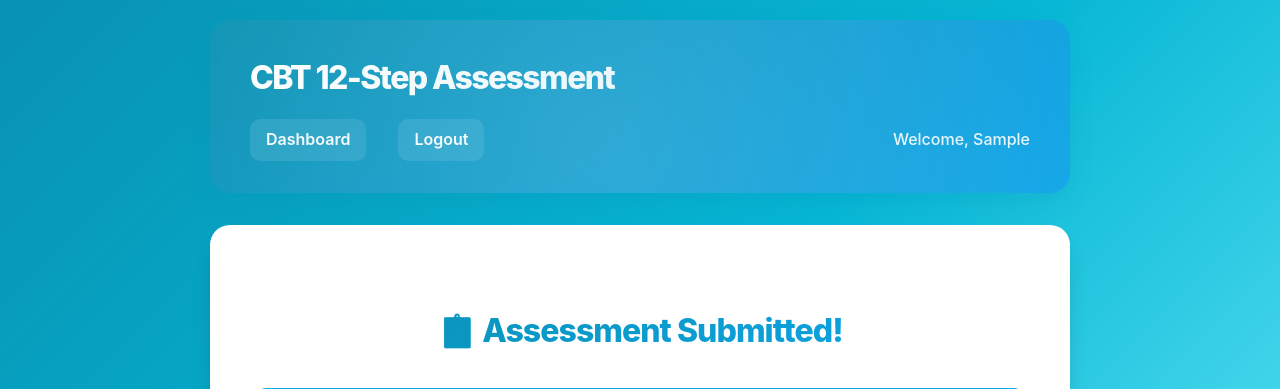
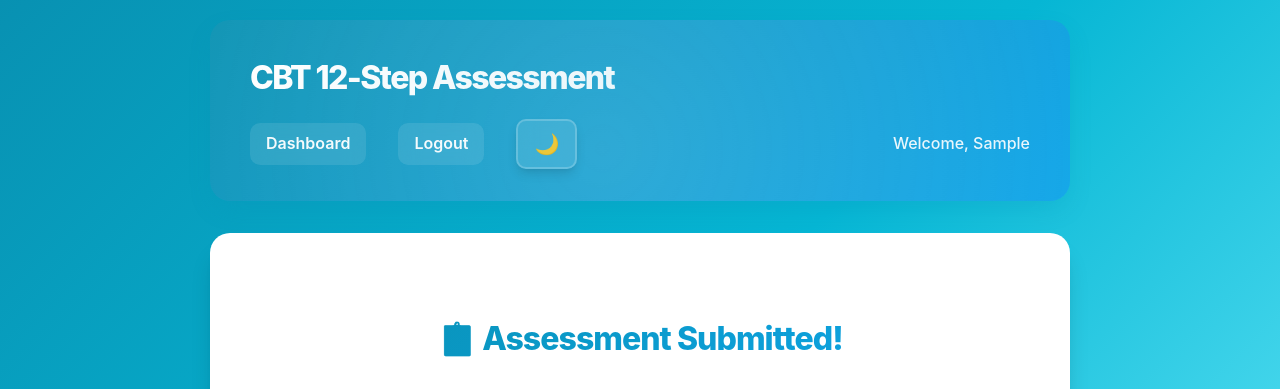
Before and after one commit to timLP79/cbt12, a Flask app: page /assessment/complete in a window 1280 px wide. Shown: the top 389 px of the page. Run offline with Flask 3, Linux system fonts and the light colour scheme; the visitor is signed in with stand-in values (Sample User, id 1); some libraries are stand-ins or nearby versions.

Commit message:
feat: Add dark mode toggle to Option D UI
- Added dark mode switch button with moon/sun icons in header
- Implemented JavaScript toggle with localStorage persistence
- Created complete dark mode color scheme with inverted colors
- Added smooth transitions between light and dark themes
- Dark mode features teal cyan colors in darker palette
- Toggle button has animated hover effects (rotation, scale)
- User preference saved in browser localStorage

```diff
--- a/app/static/css/style.css
+++ b/app/static/css/style.css
@@ -48,6 +48,77 @@
     --transition-fast: all 0.15s ease;
 }
 
+/* Dark Mode Theme */
+[data-theme="dark"] {
+    /* Primary Colors - Brighter for dark mode */
+    --primary: #06b6d4;
+    --primary-dark: #0891b2;
+    --primary-light: #22d3ee;
+    --secondary: #38bdf8;
+    --accent: #2dd4bf;
+
+    /* Status Colors */
+    --success: #34d399;
+    --warning: #fbbf24;
+    --danger: #fb7185;
+    --info: #22d3ee;
+
+    /* Text Colors - Inverted */
+    --text-primary: #f1f5f9;        /* Slate 100 */
+    --text-secondary: #cbd5e1;      /* Slate 300 */
+    --text-muted: #64748b;          /* Slate 500 */
+
+    /* Background Colors - Dark */
+    --bg-primary: #1e293b;          /* Slate 800 */
+    --bg-secondary: #0f172a;        /* Slate 900 */
+    --bg-tertiary: #334155;         /* Slate 700 */
+    --bg-dark: #0c1220;
+
+    /* Border */
+    --border-color: #334155;        /* Slate 700 */
+
+    /* Shadows - Softer in dark mode */
+    --shadow-sm: 0 2px 4px 0 rgba(0, 0, 0, 0.3);
+    --shadow-md: 0 6px 12px -2px rgba(0, 0, 0, 0.4), 0 3px 7px -3px rgba(0, 0, 0, 0.3);
+    --shadow-lg: 0 20px 25px -5px rgba(0, 0, 0, 0.5), 0 10px 10px -5px rgba(0, 0, 0, 0.4);
+    --shadow-colored: 0 10px 25px -5px rgba(6, 182, 212, 0.3);
+}
+
+/* Dark Mode Toggle Button */
+.dark-mode-toggle {
+    background: rgba(255, 255, 255, 0.1);
+    border: 2px solid rgba(255, 255, 255, 0.2);
+    color: white;
+    border-radius: var(--border-radius-sm);
+    padding: 0.5rem 1rem;
+    cursor: pointer;
+    font-size: 1.25rem;
+    transition: var(--transition-fast);
+    backdrop-filter: blur(10px);
+    display: flex;
+    align-items: center;
+    gap: 0.5rem;
+}
+
+.dark-mode-toggle:hover {
+    background: rgba(255, 255, 255, 0.2);
+    transform: translateY(-2px) scale(1.05);
+    box-shadow: 0 4px 12px rgba(0, 0, 0, 0.15);
+}
+
+.dark-mode-toggle:active {
+    transform: translateY(0) scale(0.98);
+}
+
+.dark-mode-toggle .icon {
+    display: inline-block;
+    transition: transform 0.3s ease;
+}
+
+.dark-mode-toggle:hover .icon {
+    transform: rotate(20deg);
+}
+
 /* Core Reset & Layout */
 * {
     margin: 0;
@@ -67,6 +138,12 @@ body {
     max-width: 900px;
     margin: 0 auto;
     min-height: 100vh;
+    transition: var(--transition);
+}
+
+/* Dark mode body gradient */
+[data-theme="dark"] body {
+    background: linear-gradient(135deg, #0c1220 0%, #1e293b 50%, #334155 100%);
 }
 
 /* Header - Bold style from Option B, teal colors from Option A */
--- a/app/templates/base.html
+++ b/app/templates/base.html
@@ -13,6 +13,9 @@
     <nav>
         <a href="{{ url_for('main.dashboard') }}">Dashboard</a>
         <a href="{{ url_for('main.logout') }}">Logout</a>
+        <button id="dark-mode-toggle" class="dark-mode-toggle" aria-label="Toggle dark mode">
+            <span class="icon">🌙</span>
+        </button>
         <span style="float: right;">Welcome, {{ current_user.first_name }}</span>
     </nav>
     {% endif %}
@@ -31,5 +34,32 @@
 
     {% block content %}{% endblock %}
 </div>
+
+<script>
+// Dark mode toggle functionality
+const darkModeToggle = document.getElementById('dark-mode-toggle');
+const htmlElement = document.documentElement;
+const icon = darkModeToggle?.querySelector('.icon');
+
+// Check for saved user preference, otherwise use light mode
+const currentTheme = localStorage.getItem('theme') || 'light';
+htmlElement.setAttribute('data-theme', currentTheme);
+if (icon) {
+    icon.textContent = currentTheme === 'dark' ? '☀️' : '🌙';
+}
+
+// Toggle dark mode
+darkModeToggle?.addEventListener('click', function() {
+    let theme = htmlElement.getAttribute('data-theme');
+    let newTheme = theme === 'dark' ? 'light' : 'dark';
+
+    htmlElement.setAttribute('data-theme', newTheme);
+    localStorage.setItem('theme', newTheme);
+
+    if (icon) {
+        icon.textContent = newTheme === 'dark' ? '☀️' : '🌙';
+    }
+});
+</script>
 </body>
 </html>
```
